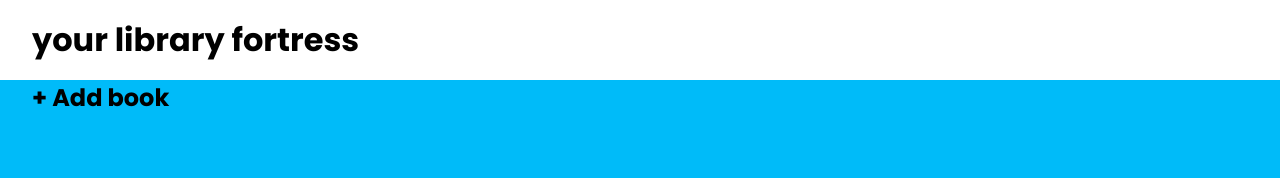
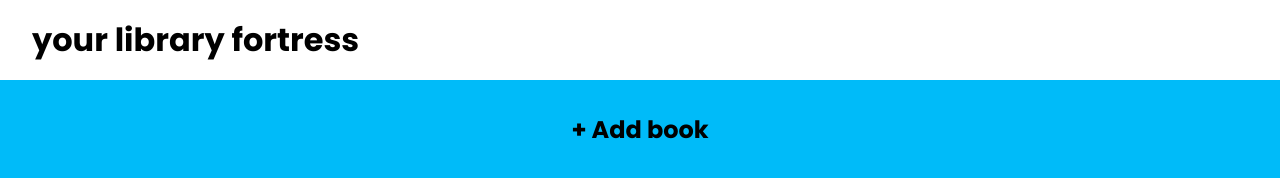
Before and after one commit to salvantjeff/Library, a plain HTML site: page index.html in a window 1280 px wide. Drawn offline with Linux system fonts and the light colour scheme.

Commit message:
Center add book button

```diff
--- a/style.css
+++ b/style.css
@@ -131,3 +131,8 @@ label.selected {
     background-color: #00bbf9;
     min-height: 100vh;
 }
+
+.add-book-area {
+    text-align: center;
+    padding: 2em 0;
+}
```
